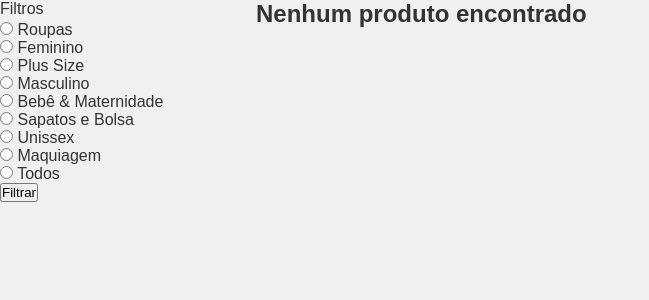
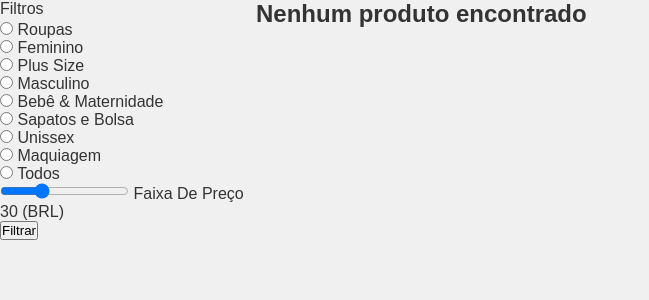
Before and after one commit to danilolmoura/shein, a Flask app: page /produtos/ in a window 1280 px wide. Shown: the top 300 px of the page, without its empty margins (0-649 px from the left). Run offline with Flask 3, Linux system fonts and the light colour scheme; data that the repository does not hold is empty.

Commit message:
adicionar filtro de range na tela de produtos

```diff
--- a/app.py
+++ b/app.py
@@ -4,7 +4,6 @@ from flask import Flask, redirect, render_template, request, url_for
 from flask_sqlalchemy import SQLAlchemy
 
 app = Flask(__name__)
-
 
 # Configura banco de dados
 app.config['SQLALCHEMY_DATABASE_URI'] = 'sqlite:///shein.db'
@@ -23,9 +22,6 @@ class Produto(db.Model):
 
 with app.app_context():
     db.create_all()
-
-# Fim banco de dados
-
 
 categorias= {
     "roupas": "Roupas",
@@ -69,17 +65,17 @@ def produtos(categoria):
     # produtos =
     if request.method == 'POST':
         categoria = request.form.get('categoria')
+        faixa_preco = request.form.get('faixa_preco')
         if categoria == "todos":
             categoria = None
-
-    if categoria == None:
+        print(faixa_preco)
+        produtos = Produto.query.filter(Produto.categoria==categoria).filter(Produto.preco<=faixa_preco).all()
+    else:
         produtos = Produto.query.all()
-    else:
-        produtos = Produto.query.filter_by(categoria=categoria).all()
 
 
     return render_template('produtos.html', produtos = produtos,categorias=categorias,total_produtos=len(produtos))
 
 
 if __name__ == '__main__':
-    app.run(debug=True)
+    app.run(debug=True, host="0.0.0.0", port=4000)
--- a/templates/produtos.html
+++ b/templates/produtos.html
@@ -1,9 +1,9 @@
 <link rel="stylesheet" href="{{ url_for('static', filename='css/styles.css') }}">
 
 
-<div style="display: flex;">
 
 
+<div style="display: flex;">
     <div class="filtros">
         <form action="/produtos" method="post">
             Filtros
@@ -16,10 +16,21 @@
                     </label>
                 </div>
                 {% endfor %}
+
+                <div class="filtros-preco">
+                    <div class="filtros-preco">
+                        <input type="range" id="faixa_preco" name="faixa_preco" min="0" max="100" value="30" step="1" />
+                        <label for="faixa_preco">
+                            Faixa De Preço <span id="faixa_preco_valor">30</span> (BRL)
+                        </label>
+                    </div>
+                </div>
                 <div>
                     <input type="submit" value="Filtrar">
                 </div>
             </div>
+
+
         </form>
     </div>
 
@@ -77,3 +88,14 @@
 
 
 </div>
+
+
+
+<script>
+    const faixaPrecoInput = document.getElementById('faixa_preco');
+    const faixaPrecoValorLabel = document.getElementById('faixa_preco_valor');
+
+    faixaPrecoInput.addEventListener('change', function () {
+        faixaPrecoValorLabel.textContent = faixaPrecoInput.value;
+    });
+</script>
```
